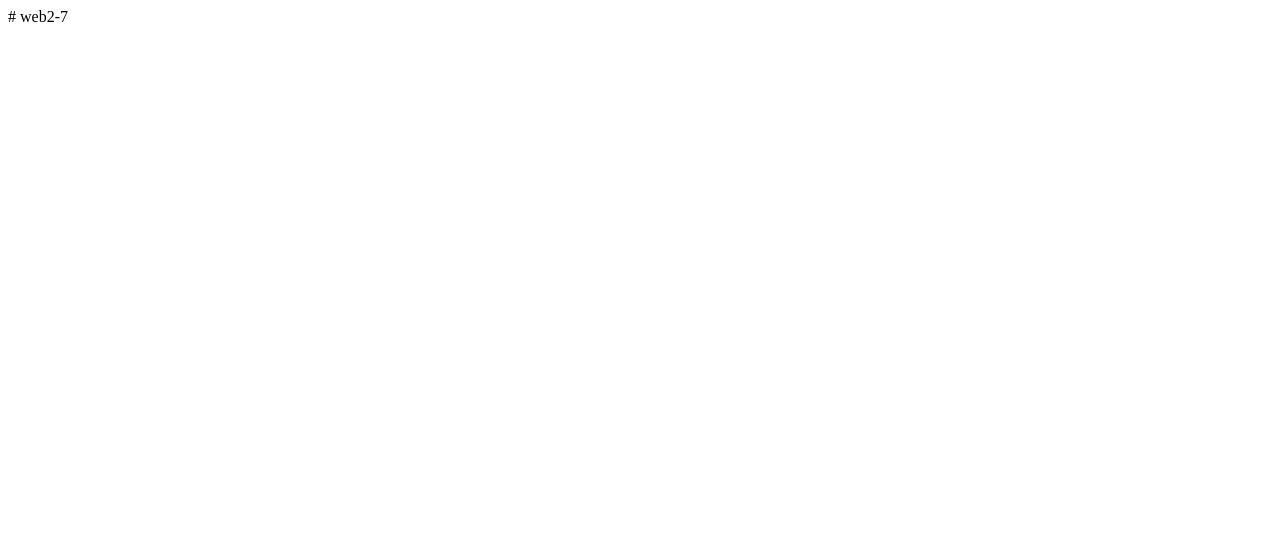
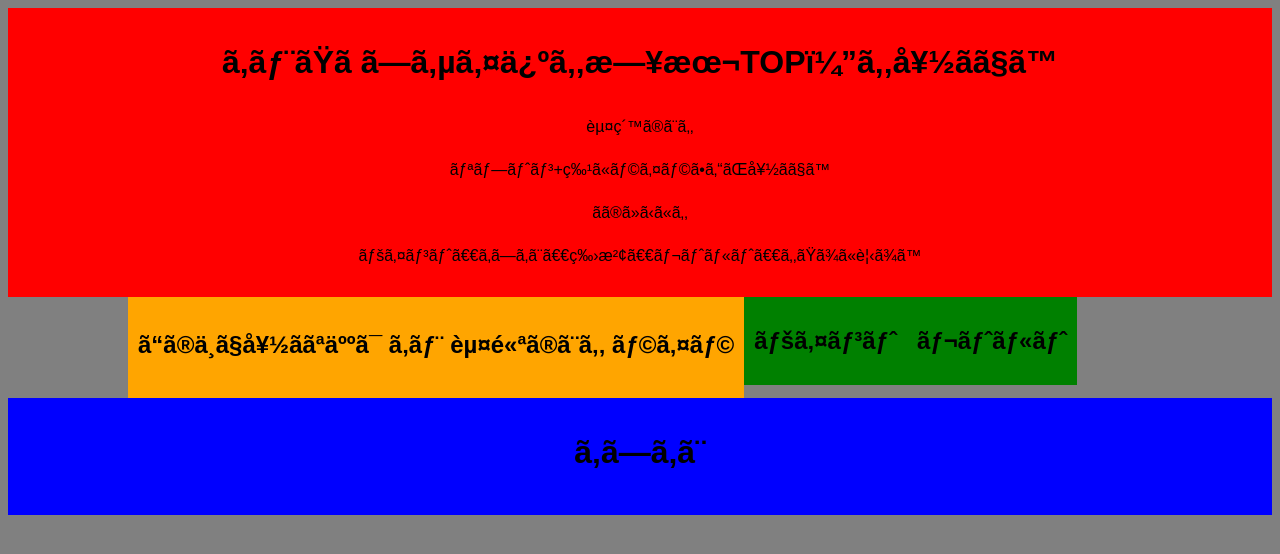
Before and after one commit to kobora/web2-7, a plain HTML site: page index.html in a window 1280 px wide. Drawn offline with Linux system fonts and the light colour scheme; a web font is replaced by a local one.

Commit message:
Update index.html

```diff
--- a/index.html
+++ b/index.html
@@ -1 +1,41 @@
-# web2-7
+<!DOCTYPE html>
+<html lang="ja">
+    <head>
+        <meta charset=“utf-8”>
+         <meta name="viewport" content="width=device-width">
+         <link href="http:fonts.googleapis.com/css?family=got+JP" rel="stylesheet">
+        <link rel="stylesheet" type="text/css" href="css/default.css">
+      <title>私の好きな実況者
+      </title>
+
+    </head>
+    <body>
+        <header>
+<h1>キヨただしサイ俺も日本TOP４も好きです</h1>
+         <p>赤紙のとも</p>
+   <p>リプトン+特にライラさんが好きです</p>
+    <p>そのほかにも</p>
+      <p>ペイント　あしあと　牛沢　レトルト　もたまに見ます</p>
+        </header>
+        <div id="main">
+<section>
+      <h1>この中で好きな人は
+    キヨ
+   赤髪のとも
+   ライラ
+ </h1>
+   </section>
+      <div id="side">
+ <aside>
+     <h1>ペイント</h1>
+    </aside>
+  <aside>
+     <h1>レトルト</h1>
+    </aside>
+            </div>
+              </div>
+   <footer>
+        <h1>あしあと</h1>
+   </footer>
+    </body>
+</html>
```
